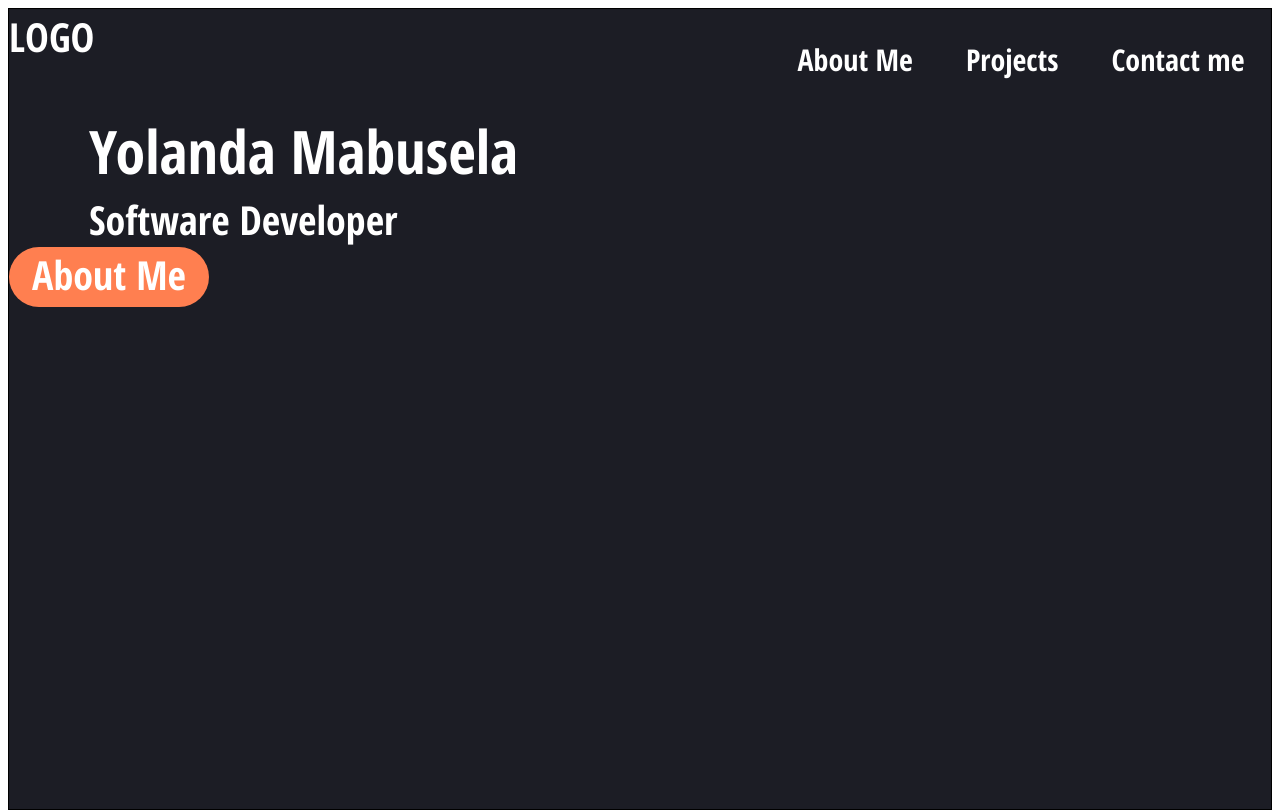
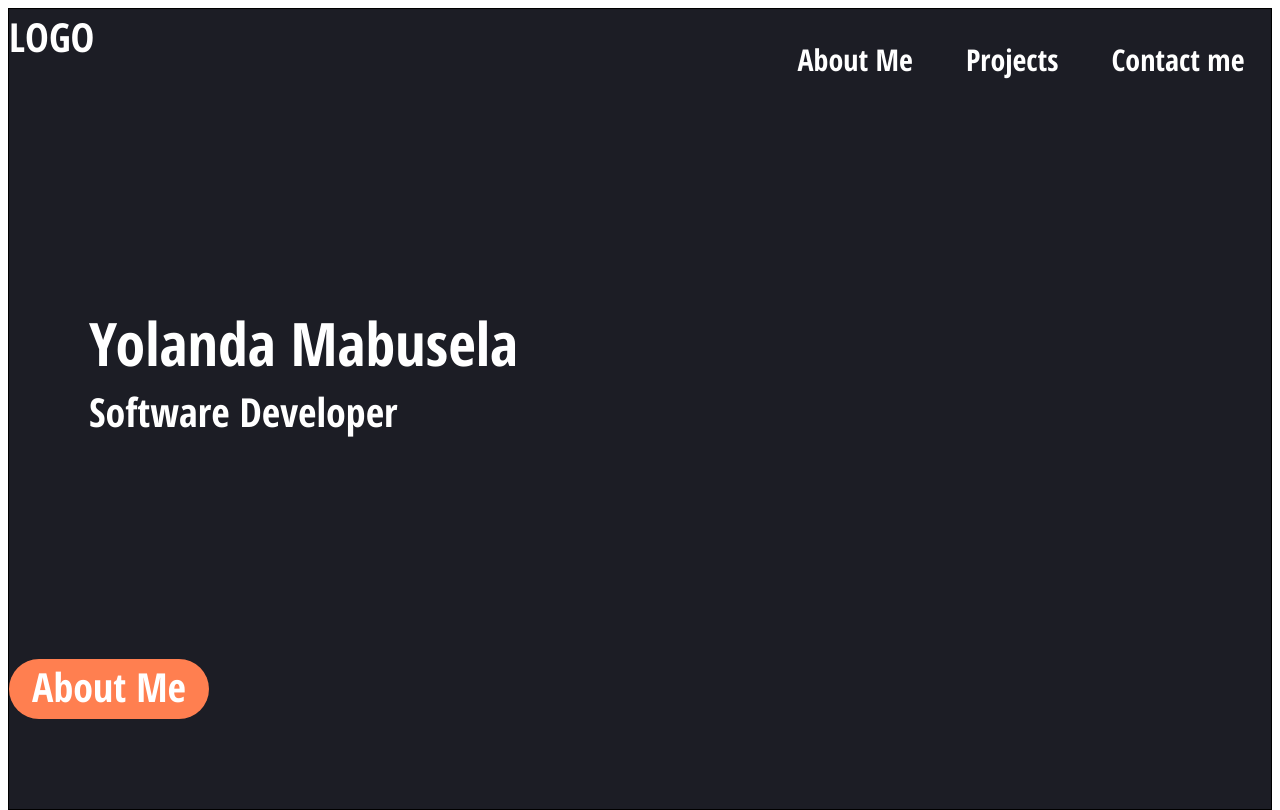
Before and after one commit to MabuselaYolanda/Portfolio, a plain HTML site: page index.html in a window 1280 px wide. Shown: the top 810 px of the page. Drawn offline with Linux system fonts and the light colour scheme; a web font is replaced by a local one.

Commit message:
lets commit and see

```diff
--- a/index.html
+++ b/index.html
@@ -18,6 +18,8 @@
                     <li>Contact me</li>
                 </ul>
             </nav>
+            <div class="hero-area">
+
             <div class="hero-text">
                 <h1>Yolanda Mabusela</h1>
                 <p>Software Developer</p>
@@ -25,6 +27,7 @@
 
             <div class="button">About Me</div>
 
+        </div>
         </section>
         <section></section>
         <section></section>
--- a/style.css
+++ b/style.css
@@ -43,8 +43,16 @@ h1 {
     margin: 0px;
 }
 
+.hero-area {
+    display: flex;
+    flex-direction: column;
+    height: 100%;
+    justify-content: center;
+}
+
 .hero-text {
     margin-left: 80px;
+    margin-bottom: 200px;
 }
 
 .button {
@@ -53,6 +61,7 @@ h1 {
     background-color: coral;
     border-radius: 30px;
     text-align: center;
+    margin-top: 20px;
 }
 
 p {
```
